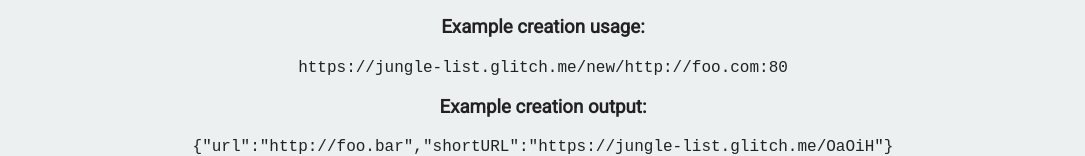
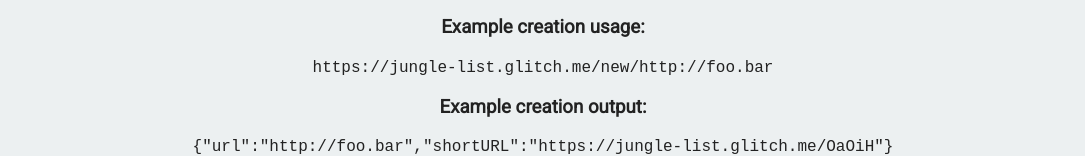
Before and after one commit to mikaeloduh/url-shortener-microservice, a website: page views/index.html in a window 1280 px wide. Shown: the part 156-312 px from the top of the page, without its empty margins (97-1182 px from the left). Drawn offline with Linux system fonts and the light colour scheme.

Commit message:
💾🏑 Updated with Glitch

```diff
--- a/views/index.html
+++ b/views/index.html
@@ -14,7 +14,7 @@
          <p>User Story: I can pass a URL as a parameter and I will receive a shortened URL in the JSON response.</p>
          <p>User Story: If I pass an invalid URL that doesn't follow the valid http://www.example.com format, the JSON response will contain an error instead.</p>
          <h3>Example creation usage:</h3>
-         <code>https://jungle-list.glitch.me/new/http://foo.com:80</code>
+         <code>https://jungle-list.glitch.me/new/http://foo.bar</code>
          <h3>Example creation output:</h3>
          <code>{"url":"http://foo.bar","shortURL":"https://jungle-list.glitch.me/OaOiH"}</code>
          <h3>Usage:</h3>
```
Also changed, not shown: README.md.
